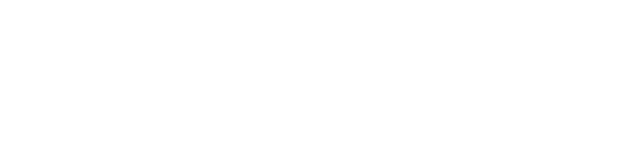
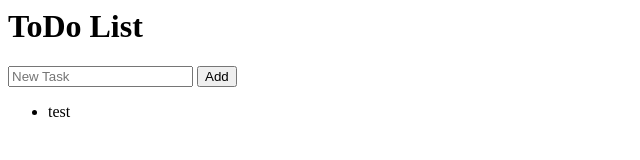
Before and after one commit to NadzeyaZhukovich/ToDoList, a plain HTML site: page app/index.html in a window 1280 px wide. Shown: the whole page, without its empty margins (0-640 px from the left). Drawn offline with Linux system fonts and the light colour scheme.

Commit message:
Add html blocks: ToDoList, AddTask, TaskList

```diff
--- a/app/index.html
+++ b/app/index.html
@@ -6,6 +6,22 @@
     <link rel="stylesheet" type="text/css" media="screen" href="style.css" />
 </head>
 <body>
+    <header>
+        <h1>ToDo List</h1>
+    </header>
+    <main class="ToDoList">
+        <div class="AddTask">
+            <form>
+                <input type="text" placeholder="New Task">
+                <button>Add</button>
+            </form>
+        </div>
+        <div class="TaskList">
+            <ul>
+                <li>test</li>
+            </ul>
+        </div>
+    </main>
     <script src = "app.js"></script>
 </body>
 </html>
```
